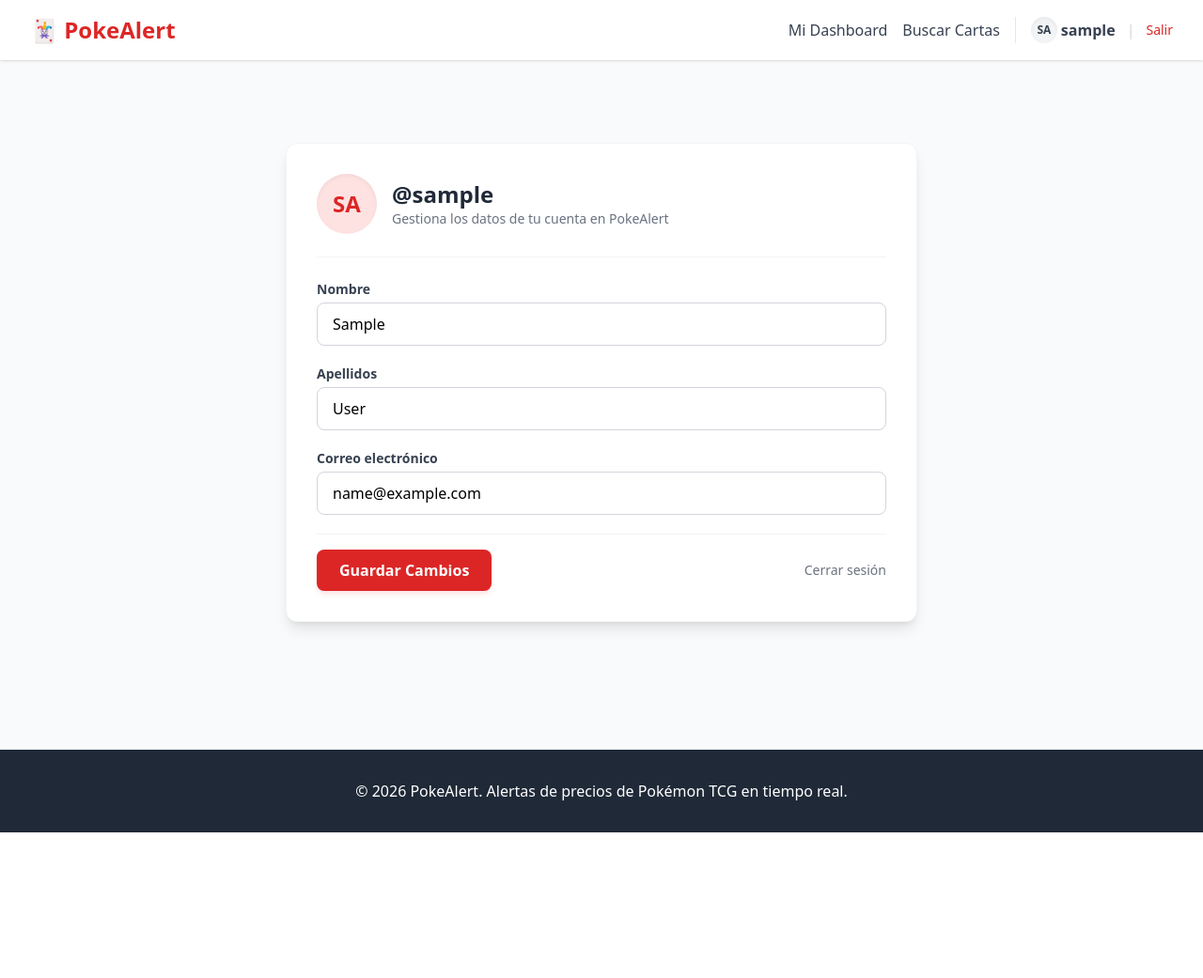
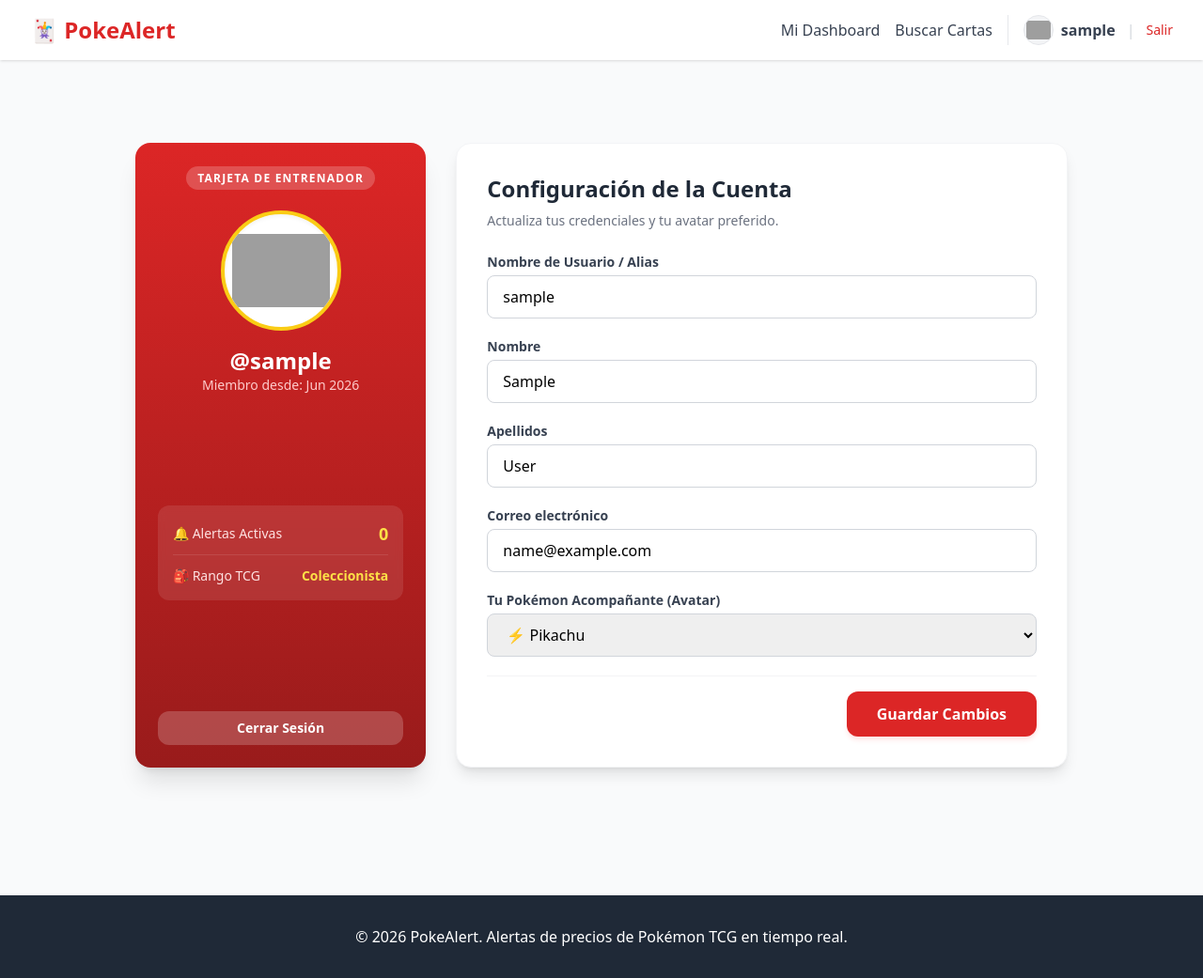
Before and after one commit to Dangelcrack/pokealert, a Django app: page /profile/ in a window 1280 px wide. Shown: the whole page at 94% size. Before the commit the page ends 886 px from the top, so only its background shows below. Run offline with Django 4.2, Linux system fonts and the light colour scheme; the visitor is signed in with stand-in values (Sample User, id 1); data that the repository does not hold is empty; parts of the project's set-up code (start-up, migrations or seed data) failed here and were passed over; some libraries are stand-ins or nearby versions; grey boxes are pictures that could not be loaded.

Commit message:
🔧 Refactor price alert system: implement daily price checks, dynamic Pokémon avatars, and user profile updates

```diff
--- a/templates/base.html
+++ b/templates/base.html
@@ -28,12 +28,23 @@
                             Buscar Cartas
                         </a>
                         <div class="border-l border-gray-200 pl-4 flex items-center gap-3">
-                            <!-- Enlace al Perfil -->
-                            <a href="{% url 'profile' %}" class="text-gray-700 hover:text-red-600 font-semibold flex items-center gap-1 transition-colors group">
-                                <span class="bg-gray-100 text-gray-700 group-hover:bg-red-50 group-hover:text-red-600 w-7 h-7 rounded-full flex items-center justify-center text-xs uppercase shadow-inner transition-colors">
-                                    {{ user.username|slice:":2" }}
-                                </span>
-                                {{ user.username }}
+                            <!-- Enlace al Perfil con Avatar de Pokémon Dinámico -->
+                            <a href="{% url 'profile' %}" class="text-gray-700 hover:text-red-600 font-semibold flex items-center gap-2 transition-colors group">
+                                <div class="w-8 h-8 rounded-full bg-gray-100 border border-gray-200 p-0.5 flex items-center justify-center overflow-hidden transition-colors group-hover:border-red-300 group-hover:bg-red-50">
+                                    {% if request.session.pokemon_avatar == 'charizard' %}
+                                        <img src="https://raw.githubusercontent.com/PokeAPI/sprites/master/sprites/pokemon/other/official-artwork/6.png" alt="Charizard" class="object-contain w-full h-full">
+                                    {% elif request.session.pokemon_avatar == 'gengar' %}
+                                        <img src="https://raw.githubusercontent.com/PokeAPI/sprites/master/sprites/pokemon/other/official-artwork/94.png" alt="Gengar" class="object-contain w-full h-full">
+                                    {% elif request.session.pokemon_avatar == 'mewtwo' %}
+                                        <img src="https://raw.githubusercontent.com/PokeAPI/sprites/master/sprites/pokemon/other/official-artwork/150.png" alt="Mewtwo" class="object-contain w-full h-full">
+                                    {% elif request.session.pokemon_avatar == 'lugia' %}
+                                        <img src="https://raw.githubusercontent.com/PokeAPI/sprites/master/sprites/pokemon/other/official-artwork/249.png" alt="Lugia" class="object-contain w-full h-full">
+                                    {% else %}
+                                        <!-- Por defecto (Pikachu) si no se ha guardado nada en la sesión todavía -->
+                                        <img src="https://raw.githubusercontent.com/PokeAPI/sprites/master/sprites/pokemon/other/official-artwork/25.png" alt="Pikachu" class="object-contain w-full h-full">
+                                    {% endif %}
+                                </div>
+                                <span>{{ user.username }}</span>
                             </a>
                             <span class="text-gray-300">|</span>
                             <a href="{% url 'logout' %}" class="text-red-600 hover:text-red-800 text-sm font-medium transition-colors">
--- a/users/forms.py
+++ b/users/forms.py
@@ -1,29 +1,50 @@
 from django import forms
 from django.contrib.auth.models import User
 
+AVATAR_CHOICES = [
+    ('pikachu', '⚡ Pikachu'),
+    ('charizard', '🔥 Charizard'),
+    ('gengar', '👻 Gengar'),
+    ('mewtwo', '🔮 Mewtwo'),
+    ('lugia', '🌊 Lugia'),
+]
+
 class UserUpdateForm(forms.ModelForm):
+    # ✅ ARREGLADO: Declaramos username explícitamente con tus mismos estilos de Tailwind
+    username = forms.CharField(
+        label="Nombre de Usuario / Alias",
+        required=True,
+        widget=forms.TextInput(attrs={
+            'class': 'w-full px-4 py-2.5 border border-gray-300 rounded-lg focus:outline-none focus:ring-2 focus:ring-red-500'
+        })
+    )
+
     first_name = forms.CharField(
         label="Nombre",
         required=False,
-        widget=forms.TextInput(attrs={
-            'class': 'w-full px-4 py-2.5 border border-gray-300 rounded-lg focus:outline-none focus:ring-2 focus:ring-red-500 focus:border-transparent transition-all'
-        })
+        widget=forms.TextInput(attrs={'class': 'w-full px-4 py-2.5 border border-gray-300 rounded-lg focus:outline-none focus:ring-2 focus:ring-red-500'})
     )
+
     last_name = forms.CharField(
         label="Apellidos",
         required=False,
-        widget=forms.TextInput(attrs={
-            'class': 'w-full px-4 py-2.5 border border-gray-300 rounded-lg focus:outline-none focus:ring-2 focus:ring-red-500 focus:border-transparent transition-all'
-        })
+        widget=forms.TextInput(attrs={'class': 'w-full px-4 py-2.5 border border-gray-300 rounded-lg focus:outline-none focus:ring-2 focus:ring-red-500'})
     )
+
     email = forms.EmailField(
         label="Correo electrónico",
         required=True,
-        widget=forms.EmailInput(attrs={
-            'class': 'w-full px-4 py-2.5 border border-gray-300 rounded-lg focus:outline-none focus:ring-2 focus:ring-red-500 focus:border-transparent transition-all'
-        })
+        widget=forms.EmailInput(attrs={'class': 'w-full px-4 py-2.5 border border-gray-300 rounded-lg focus:outline-none focus:ring-2 focus:ring-red-500'})
+    )
+
+    pokemon_avatar = forms.ChoiceField(
+        label="Tu Pokémon Acompañante (Avatar)",
+        choices=AVATAR_CHOICES,
+        required=False,
+        widget=forms.Select(attrs={'class': 'w-full px-4 py-2.5 border border-gray-300 rounded-lg focus:outline-none focus:ring-2 focus:ring-red-500'})
     )
 
     class Meta:
         model = User
-        fields = ["first_name", "last_name", "email"]
+        # Mantenemos tu orden de campos preferido
+        fields = ['username', 'first_name', 'last_name', 'email', 'pokemon_avatar']
--- a/users/templates/users/profile.html
+++ b/users/templates/users/profile.html
@@ -3,29 +3,55 @@
 {% block title %}Mi Perfil - PokeAlert{% endblock %}
 
 {% block content %}
-<div class="max-w-2xl mx-auto bg-white rounded-xl shadow-lg border border-gray-100 p-8 my-10">
+<div class="max-w-5xl mx-auto my-10 px-4">
+    <div class="grid grid-cols-1 md:grid-cols-3 gap-8">
 
-    <!-- Encabezado del Perfil -->
-    <div class="flex items-center space-x-4 border-b border-gray-100 pb-6 mb-6">
-        <div class="h-16 w-16 bg-red-100 text-red-600 rounded-full flex items-center justify-center font-bold text-2xl uppercase shadow-inner">
-            {{ request.user.username|slice:":2" }}
+        <!-- COLUMNA IZQUIERDA: TARJETA DE ENTRENADOR -->
+        <div class="bg-gradient-to-b from-red-600 to-red-800 rounded-2xl shadow-xl p-6 text-white text-center flex flex-col items-center justify-between min-h-[350px]">
+            <div>
+                <span class="bg-white/20 text-white text-xs font-bold uppercase tracking-widest px-3 py-1 rounded-full">
+                    Tarjeta de Entrenador
+                </span>
+
+                <!-- Avatar Dinámico de Pokémon -->
+                <div class="mt-6 w-32 h-32 bg-white rounded-full p-2 shadow-inner flex items-center justify-center overflow-hidden border-4 border-yellow-400 mx-auto">
+                    <img src="{{ avatar_url }}" alt="Avatar Pokémon" class="w-full h-full object-contain transform hover:scale-110 transition-transform">
                 </div>
-        <div>
-            <h2 class="text-2xl font-bold text-gray-800">@{{ request.user.username }}</h2>
-            <p class="text-sm text-gray-500">Gestiona los datos de tu cuenta en PokeAlert</p>
+
+                <h3 class="text-2xl font-black mt-4">@{{ request.user.username }}</h3>
+                <p class="text-red-200 text-sm">Miembro desde: {{ request.user.date_joined|date:"M Y" }}</p>
+            </div>
+
+            <!-- Estadísticas útiles de Cartas -->
+            <div class="w-full bg-white/10 rounded-xl p-4 my-6 backdrop-blur-sm grid grid-cols-1 gap-2 text-left">
+                <div class="flex justify-between items-center border-b border-white/10 pb-2">
+                    <span class="text-red-100 text-sm">🔔 Alertas Activas</span>
+                    <span class="font-bold text-lg text-yellow-300">{{ total_alertas }}</span>
+                </div>
+                <div class="flex justify-between items-center pt-1">
+                    <span class="text-red-100 text-sm">🎒 Rango TCG</span>
+                    <span class="font-bold text-sm text-yellow-300">Coleccionista</span>
                 </div>
             </div>
 
-    <!-- Mensaje de Éxito -->
+            <a href="{% url 'logout' %}" class="w-full bg-white/20 hover:bg-white/30 text-white font-semibold py-2 px-4 rounded-xl text-sm transition-colors text-center">
+                Cerrar Sesión
+            </a>
+        </div>
+
+        <!-- COLUMNA DERECHA: FORMULARIO DE EDICIÓN -->
+        <div class="md:col-span-2 bg-white rounded-2xl shadow-lg border border-gray-100 p-8">
+            <h2 class="text-2xl font-bold text-gray-800 mb-2">Configuración de la Cuenta</h2>
+            <p class="text-sm text-gray-500 mb-6">Actualiza tus credenciales y tu avatar preferido.</p>
+
             {% if messages %}
                 {% for message in messages %}
-            <div class="mb-6 p-4 bg-green-50 text-green-700 rounded-lg border-l-4 border-green-600 flex items-center">
+                    <div class="mb-6 p-4 bg-green-50 text-green-700 rounded-xl border-l-4 border-green-600 flex items-center shadow-sm">
                         <span class="mr-2">✓</span> {{ message }}
                     </div>
                 {% endfor %}
             {% endif %}
 
-    <!-- Formulario de Actualización -->
             <form method="POST" class="space-y-5">
                 {% csrf_token %}
 
@@ -41,15 +67,14 @@
                     </div>
                 {% endfor %}
 
-        <div class="flex items-center justify-between pt-4 border-t border-gray-100 mt-6">
-            <button type="submit" class="bg-red-600 text-white font-bold py-2.5 px-6 rounded-lg hover:bg-red-700 transition-colors shadow-md shadow-red-100">
+                <div class="pt-4 border-t border-gray-100 flex justify-end">
+                    <button type="submit" class="bg-red-600 text-white font-bold py-3 px-8 rounded-xl hover:bg-red-700 transition-colors shadow-md shadow-red-100">
                         Guardar Cambios
                     </button>
-
-            <a href="{% url 'logout' %}" class="text-sm text-gray-500 hover:text-red-600 font-medium transition-colors">
-                Cerrar sesión
-            </a>
                 </div>
             </form>
         </div>
+
+    </div>
+</div>
 {% endblock %}
--- a/users/views.py
+++ b/users/views.py
@@ -2,6 +2,9 @@ from django.contrib.auth.decorators import login_required
 from django.shortcuts import render, redirect
 from django.contrib import messages
 from .forms import UserUpdateForm
+# ✅ CORREGIDO: Importamos el modelo real de alertas desde tu app alerts
+from alerts.models import PriceAlert
+
 
 @login_required
 def profile(request):
@@ -9,9 +12,39 @@ def profile(request):
         form = UserUpdateForm(request.POST, instance=request.user)
         if form.is_valid():
             form.save()
-            messages.success(request, "¡Tu perfil se ha actualizado correctamente!")
+            request.session['pokemon_avatar'] = form.cleaned_data['pokemon_avatar']
+            messages.success(request, "¡Tu perfil de Entrenador se ha actualizado!")
             return redirect("profile")
     else:
-        form = UserUpdateForm(instance=request.user)
+        initial_avatar = request.session.get('pokemon_avatar', 'pikachu')
+        form = UserUpdateForm(instance=request.user, initial={'pokemon_avatar': initial_avatar})
 
-    return render(request, "users/profile.html", {"form": form})
+    # 📊 CORREGIDO: Usamos PriceAlert en lugar de Task.objects, filtrando solo las alertas del usuario
+    total_alertas = PriceAlert.objects.filter(user=request.user).count()
+
+    # 🎒 LÓGICA DEL RANGO POKÉMON
+    if total_alertas >= 5:
+        rango = "Maestro TCG"
+    elif total_alertas >= 2:
+        rango = "Coleccionista"
+    else:
+        rango = "Novato"
+
+    avatar_urls = {
+        'pikachu': 'https://raw.githubusercontent.com/PokeAPI/sprites/master/sprites/pokemon/other/official-artwork/25.png',
+        'charizard': 'https://raw.githubusercontent.com/PokeAPI/sprites/master/sprites/pokemon/other/official-artwork/6.png',
+        'gengar': 'https://raw.githubusercontent.com/PokeAPI/sprites/master/sprites/pokemon/other/official-artwork/94.png',
+        'mewtwo': 'https://raw.githubusercontent.com/PokeAPI/sprites/master/sprites/pokemon/other/official-artwork/150.png',
+        'lugia': 'https://raw.githubusercontent.com/PokeAPI/sprites/master/sprites/pokemon/other/official-artwork/249.png',
+    }
+
+    current_avatar_url = avatar_urls.get(request.session.get('pokemon_avatar', 'pikachu'))
+
+    context = {
+        "form": form,
+        "avatar_url": current_avatar_url,
+        "total_alertas": total_alertas,
+        "rango": rango, # Pasamos el rango dinámico
+    }
+
+    return render(request, "users/profile.html", context)
```
Also changed, not shown: cards/tasks.py (deleted, +0 -102 lines), config/settings.py (+7 -4 lines), tasks/tasks.py (+140 -35 lines). Lines whose indentation alone changed are shown as unchanged.
